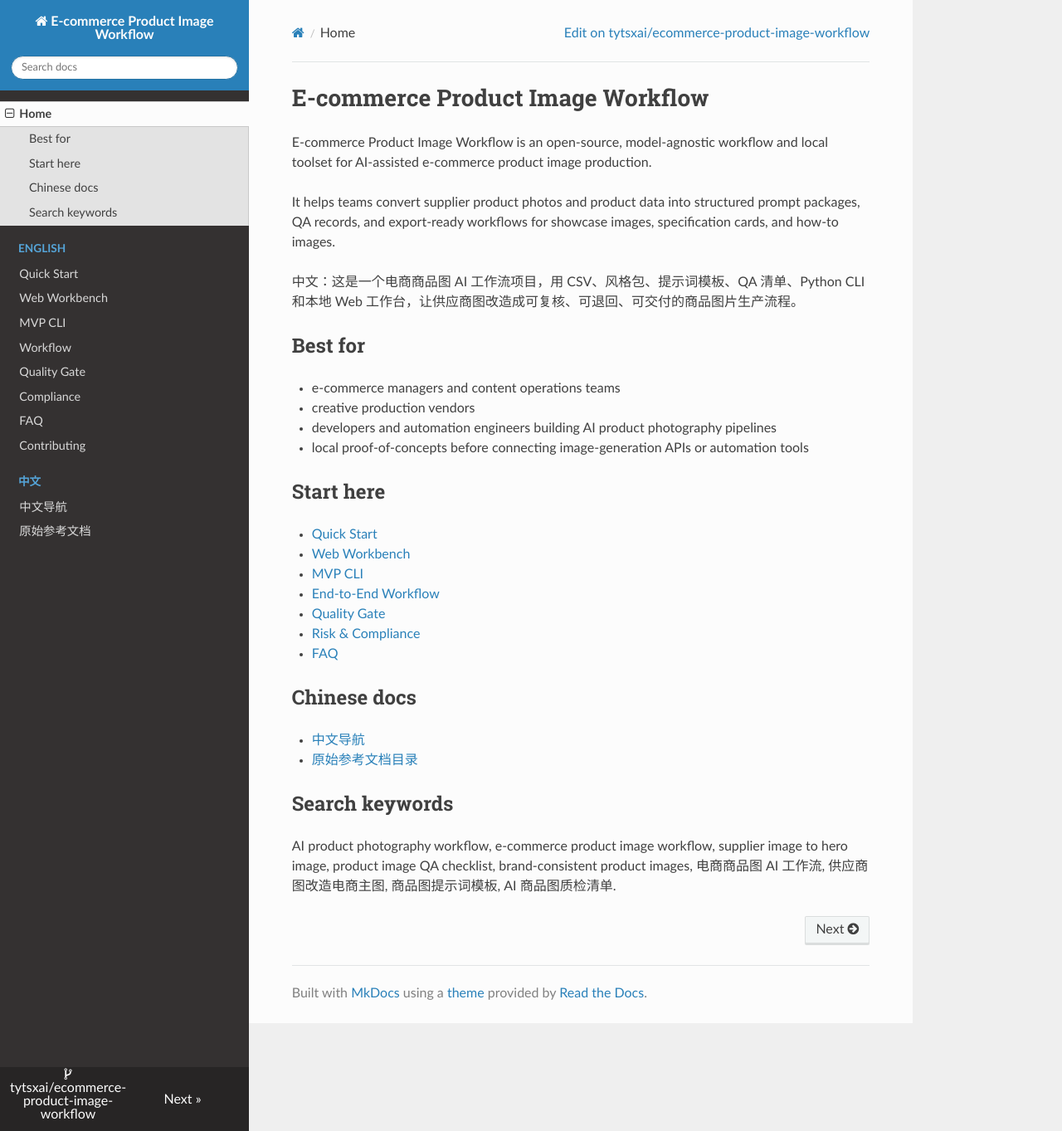
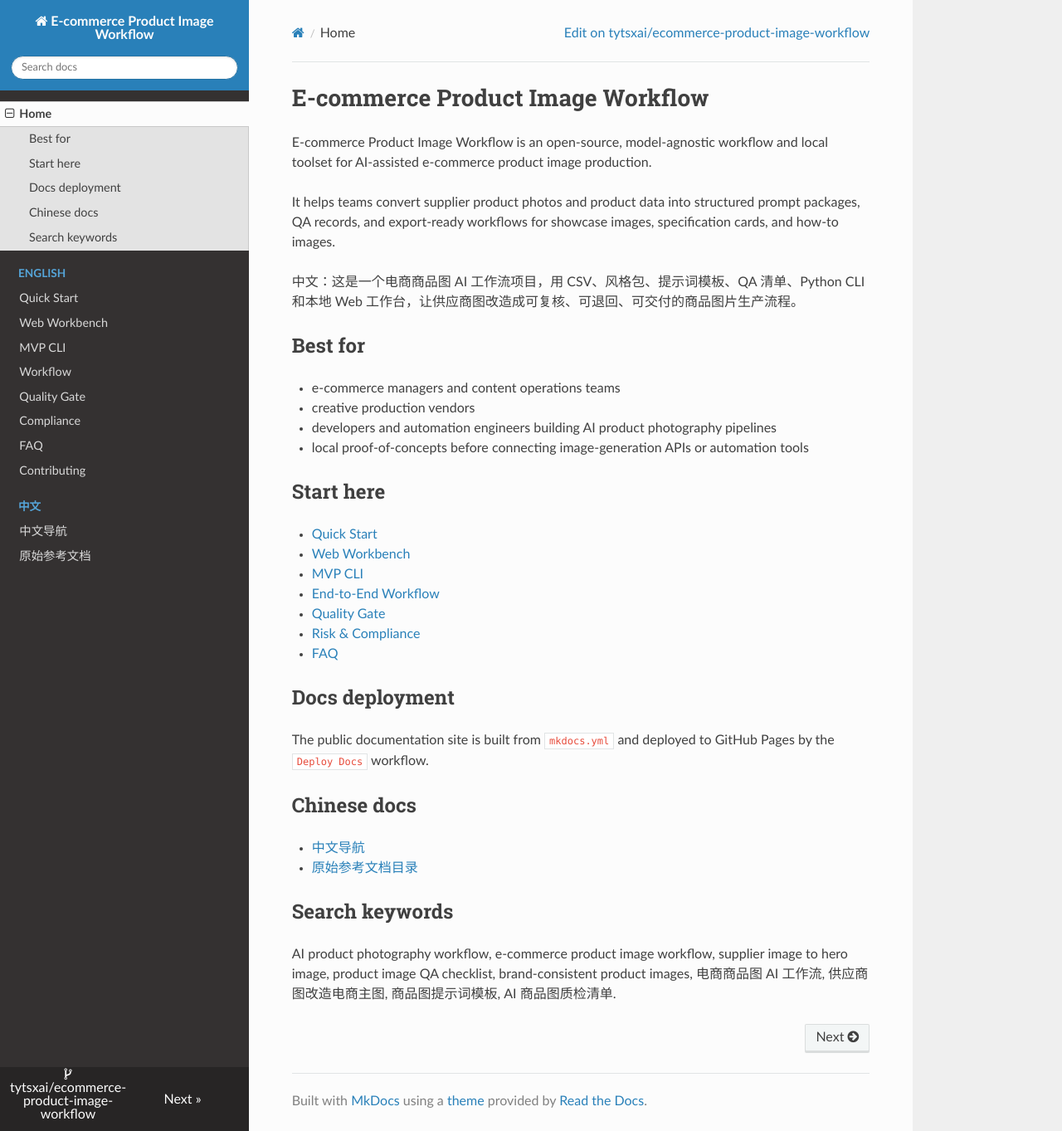
Before and after one commit to tytsxai/ecommerce-product-image-workflow, an MkDocs documentation site: the page built from docs/index.md, in a window 1280 px wide and 1363 px high. Shown: the whole window at 83% size. Built offline with MkDocs 1.6.1, drawn with Linux system fonts in a browser that asks for light colours; nearby versions of some CDN libraries.

Commit message:
fix docs pages deployment

```diff
--- a/docs/index.md
+++ b/docs/index.md
@@ -23,6 +23,10 @@ It helps teams convert supplier product photos and product data into structured
 - [Risk & Compliance](en/compliance.md)
 - [FAQ](en/faq.md)
 
+## Docs deployment
+
+The public documentation site is built from `mkdocs.yml` and deployed to GitHub Pages by the `Deploy Docs` workflow.
+
 ## Chinese docs
 
 - [中文导航](zh-CN/README.md)
```
Also changed, not shown: 1 other file.
